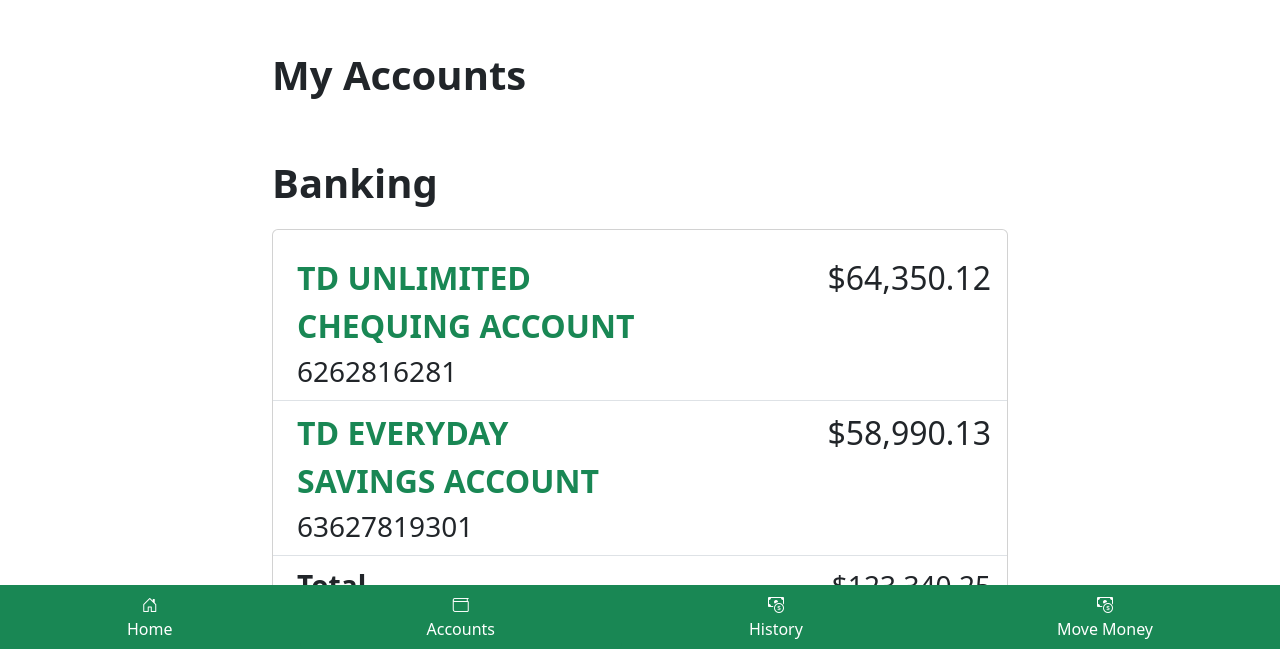
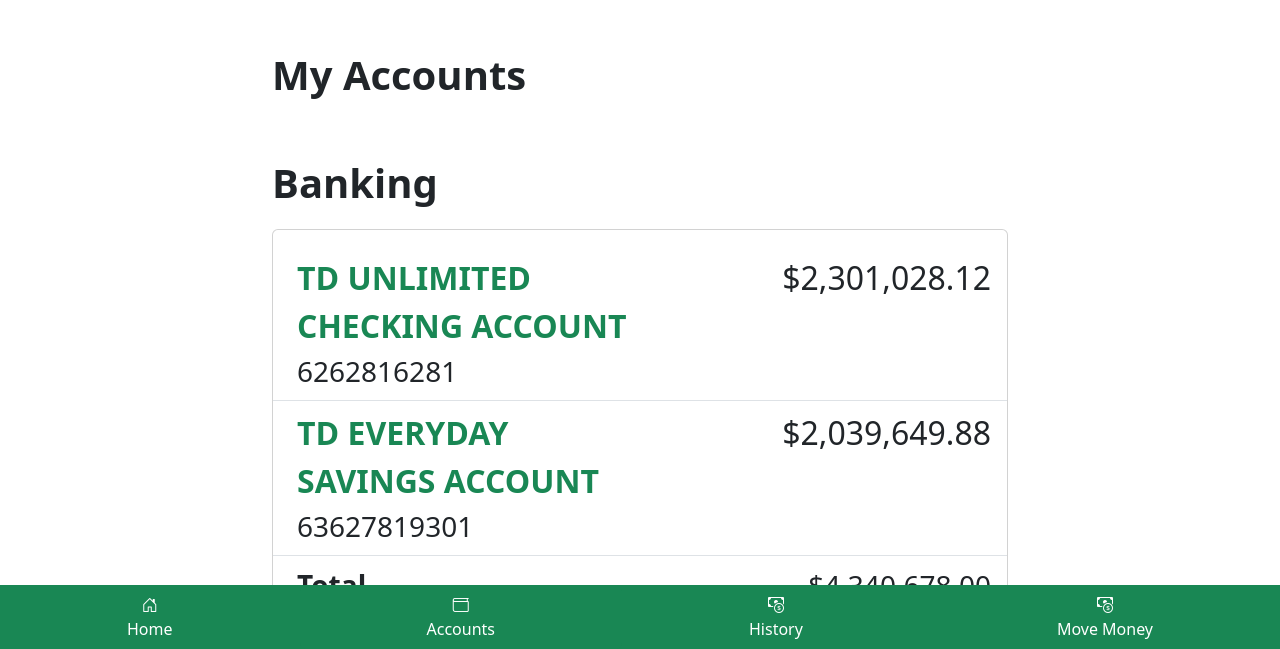
Before and after one commit to legitlexy/tdbankco, a plain HTML site: page home.html in a window 1280 px wide. Both pictures are taken after a click on the tab "Accounts". Shown: the part 151-800 px from the top of the page. Drawn offline with nearby package versions, Linux system fonts and the light colour scheme.

Commit message:
Update home.html

```diff
--- a/home.html
+++ b/home.html
@@ -94,7 +94,7 @@
 
                                             <p class="mt-3  fs-2">
                                                 Good evening<br>
-                                                Rebecca Mendy
+
                                             </p>
 
                                             <div class="mt-5">
@@ -108,7 +108,7 @@
                                                         <div class="fw-bold">Banking</div>
                                                         2 accounts
                                                       </div>
-                                                      <span class="fw-bolder mt-2">$123,340.00</span>
+                                                      <span class="fw-bolder mt-2">$4,340,678.00</span>
                                                     </li>
                                                 </ul>
                                             </div>
@@ -273,10 +273,10 @@
                                     <ul class="list-group list-group-flush mt-3">
                                         <li class="list-group-item d-flex justify-content-between align-items-start">
                                           <div class="ms-2 me-auto">
-                                            <div class="fw-bold fs-2" style="color: #198754;">TD UNLIMITED <br> CHEQUING ACCOUNT</div>
+                                            <div class="fw-bold fs-2" style="color: #198754;">TD UNLIMITED <br> CHECKING ACCOUNT</div>
                                            <span class="fs-3">6262816281</span>
                                           </div>
-                                          <span class="fs-2 fw-medium">$64,350.12</span>
+                                          <span class="fs-2 fw-medium">$2,301,028.12</span>
                                         </li>
 
                                         <li class="list-group-item list-group-flush d-flex justify-content-between align-items-start">
@@ -284,14 +284,14 @@
                                             <div class="fw-bold fs-2" style="color: #198754;">TD EVERYDAY <br> SAVINGS ACCOUNT</div>
                                             <span class="fs-3">63627819301</span>
                                           </div>
-                                          <span class="fs-2 fw-medium">$58,990.13</span>
+                                          <span class="fs-2 fw-medium">$2,039,649.88</span>
                                         </li>
 
                                         <li class="list-group-item d-flex justify-content-between align-items-start mb-3">
                                           <div class="ms-2 me-auto">
                                             <div class="fw-bold fs-3">Total</div>
                                           </div>
-                                          <span class="fs-3 fw-medium">$123,340.25</span>
+                                          <span class="fs-3 fw-medium">$4,340,678.00</span>
                                         </li>
                                       </ul>
                                 </div>
```
